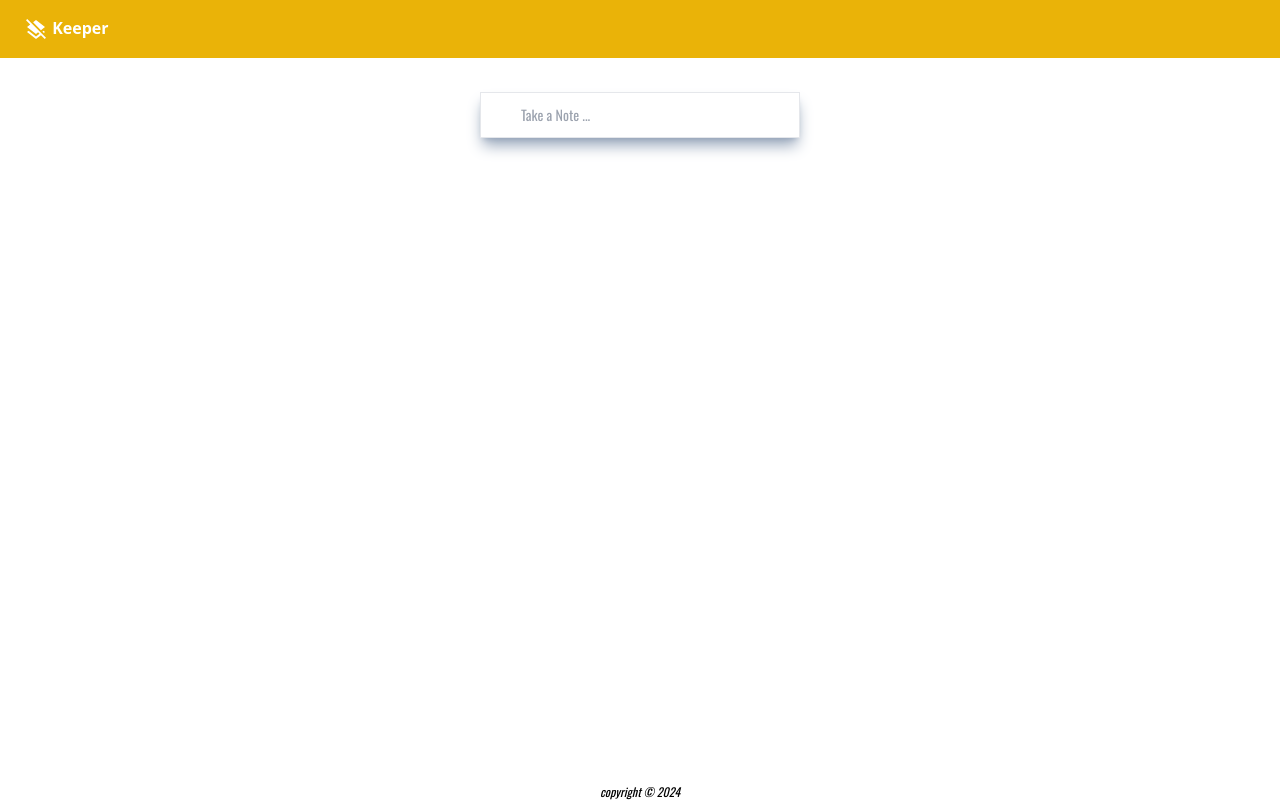
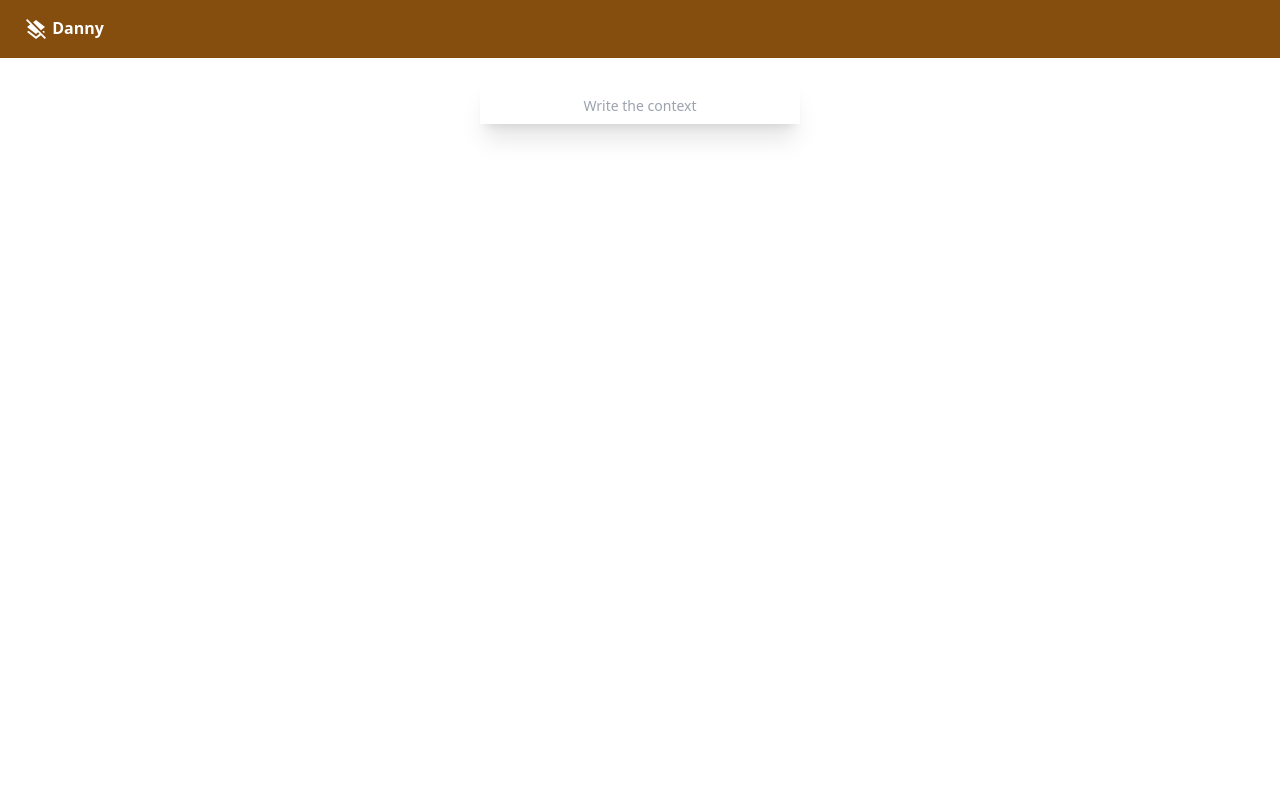
Before and after one commit to Daniel-agozie/Note, a React (Vite) app: page / in a window 1280 px wide. Built offline with nearby package versions, Linux system fonts and the light colour scheme; a web font is replaced by a local one.

Commit message:
updated version

```diff
--- a/package.json
+++ b/package.json
@@ -16,7 +16,9 @@
     "@mui/material": "^6.1.9",
     "dayjs": "^1.11.13",
     "react": "^18.3.1",
-    "react-dom": "^18.3.1"
+    "react-dom": "^18.3.1",
+    "tailwind-scrollbar-hide": "^2.0.0",
+    "uuid": "^11.0.5"
   },
   "devDependencies": {
     "@eslint/js": "^9.13.0",
--- a/src/App.jsx
+++ b/src/App.jsx
@@ -1,34 +1,16 @@
-import { useState } from "react"
-import Header from "./Header"
-import CreateArea from "./CreateArea"
-import Footer from "./Footer"
-import Note from "./Note"
+import React from 'react'
+import Header from './Header';
+import Note from './Note';
+import CreateNote from './CreateNote';
+
 
 const App = () => {
-  const [notes, setNotes] =useState([])
-
-  const addNote = (note) => {
-     setNotes(preNotes => {
-     return [...preNotes, note]
-    })
-  }
-
-  function deleteNote(id) {
-    setNotes((preNotes) => {
-     return preNotes.filter((notesItem, index) => {
-        return index !== id
-      })
-    })
-  }
 
   return (
     <div>
       <Header />
-      <CreateArea onAdd={addNote}/>
-      {notes.map((notesItem, index) => {
-        return <Note key={index} id={index} title={notesItem.title} content={notesItem.content} onDelete={deleteNote} />
-      })}
-      <Footer />
+      <Note />
+      <CreateNote />
     </div>
   )
 }
--- a/src/CreateArea.jsx
+++ /dev/null
@@ -1,57 +0,0 @@
-import { useState } from "react";
-import AddIcon from '@mui/icons-material/Add';
-import { Zoom } from "@mui/material";
-import {Fab} from "@mui/material";
-
-const CreateArea = (props) => {
-  const [note, setNote] =useState({
-    title : "",
-    content : ""
-  })
-
-  const [isExpand, setExpand] = useState(false);
-
-  const handleChange = (event) => {
-    const {name, value} = event.target
-
-    setNote(prevNote => {
-      return {...prevNote,
-        [name] : value
-      }
-    })
-
-  }
-
-  const submitNote = (event) => {
-    props.onAdd(note)
-
-    setNote({
-      title : "",
-      content : ""
-    })
-    event.preventDefault();
-  }
-
-  function handleExpand() {
-    setExpand(true)
-  }
-
-  return (
-    <div className="flex justify-center mt-3 pt-20 ">
-        <form className="border flex flex-col px-10 py-3 font-oswald text-sm relative shadow-lg shadow-slate-400 w-80">
-          {isExpand && <input className="outline-none" type="text" placeholder="Title" name="title" value={note.title} onChange={handleChange}/>}
-
-          <textarea className="outline-none resize-none overflow-hidden" placeholder="Take a Note ..." name="content" value={note.content} onChange={handleChange} rows={isExpand ? '2' : '1'} onClick={handleExpand}/>
-
-        <Zoom in={isExpand}>
-          <button className="bg-yellow-500 rounded-full w-8 h-8 absolute -bottom-4 right-2 text-xs font-bold" onClick={submitNote} >
-            <AddIcon />
-          </button>
-        </Zoom>
-
-        </form>
-    </div>
-  )
-}
-
-export default CreateArea;
--- /dev/null
+++ b/src/CreateNote.jsx
@@ -0,0 +1,28 @@
+import React, {useContext} from 'react'
+import { AddContext } from './context/ContextProvider';
+import {v4 as uuidv4} from "uuid";
+
+const CreateNote = () => {
+  const {holdNote,handleDelete} = useContext(AddContext);
+
+  return (
+    <div className='mt-5 ml-3 p-4 gap-10 grid grid-cols-2 md:grid-cols-3 lg:grid-cols-4 xl:grid-cols-5 mr-4'>
+      {holdNote.map((hold,index) => {
+        return(
+          <div className='border-2 p-3 break-words relative w-64 h-32 overflow-y-scroll scrollbar-hide shadow-lg ' key={index} id={index}>
+            <div>{hold.title}</div>
+            <div>{hold.content}</div>
+
+              <button className='absolute text-yellow-600 w-11 h-11 rounded-full text-xs font-montserrat font-bold outline-none' onClick={() => (
+                handleDelete(hold)
+              )}>Delete</button>
+
+
+          </div>
+        )
+      })}
+    </div>
+  )
+}
+
+export default CreateNote;
--- a/src/Header.jsx
+++ b/src/Header.jsx
@@ -2,10 +2,10 @@ import LayersClearIcon from '@mui/icons-material/LayersClear';
 
 const Header = () => {
   return (
-    <div className="bg-yellow-500 p-4 z-10 fixed top-0 right-0 left-0">
-      <div className="ml-2 font-montserrat font-bold text-white"><LayersClearIcon /> Keeper</div>
+    <div className="bg-yellow-800 p-4 z-10 fixed top-0 right-0 left-0">
+      <div className="ml-2 font-montserrat font-bold text-white"><LayersClearIcon /> Danny </div>
     </div>
   )
 }
 
-export default Header
+export default Header;
--- a/src/Note.jsx
+++ b/src/Note.jsx
@@ -1,27 +1,35 @@
-import DeleteIcon from '@mui/icons-material/Delete';
-import dayjs from 'dayjs';
+import React,{useContext, useState} from 'react'
+import { AddContext } from './context/ContextProvider';
+import {Zoom} from "@mui/material"
 
-const Note = (props) => {
-  const date = dayjs()
-  const today = date.format('dddd, MMMM D')
+const Note = () => {
+const  {note,handleChange,submitNote} = useContext(AddContext);
 
-  function handleClick() {
-    props.onDelete(props.id)
-  }
+const [expand, setExpand] = useState(false)
+
+const handleExpand = () =>{
+  setExpand(true)
+}
 
   return (
-    <div className="border w-56 mt-8 ml-3 relative shadow-xl shadow-gray-300">
-      <div className="ml-2 mt-2 font-oswald text-sm break-words">
-        <div>{props.title}</div>
-        <div>{props.content}</div>
-        <div className='italic font-bold flex justify-center'>{today}
-        </div>
-        <button className="text-yellow-600 w-11 h-11 rounded-full absolute -bottom-2 right-2 text-xs font-montserrat font-bold outline-none" onClick={handleClick}>
-          <DeleteIcon />
-        </button>
-      </div>
+    <div className='pt-20 flex justify-center'>
+
+      <form className='flex flex-col p-2 relative shadow-xl w-80' onSubmit={submitNote}>
+        {expand && (
+          <input type='text' placeholder='Write a note' className='outline-none text-center text-sm mt-5' value={note.title} name='title' onChange={handleChange}/>
+        )}
+
+        <textarea rows={expand ? '2' : '1'} placeholder='Write the context' className='resize-none outline-none text-center text-sm mt-2 scrollbar-hide' value={note.content} name='content' onChange={handleChange} onClick={handleExpand}/>
+
+      <Zoom in={expand}>
+        <button className="bg-yellow-500 rounded-full w-8 h-8 absolute -bottom-4 right-2 text-xs font-bold" >
+            Add
+          </button>
+      </Zoom>
+
+      </form>
+
     </div>
-
   )
 }
 
--- /dev/null
+++ b/src/context/ContextProvider.jsx
@@ -0,0 +1,68 @@
+import React, { useState,createContext, useEffect } from 'react';
+import {v4 as uuidv4} from "uuid";
+
+export const AddContext = createContext();
+
+const ContextProvider = ({children}) => {
+
+  const [note,setNote] = useState({
+    title : "",
+    content : "",
+  });
+
+  const [holdNote, setHold] = useState([])
+
+  const handleChange = (event) => {
+    const {name,value} = event.target;
+
+    setNote(preNote => {
+      return {...preNote,
+        [name] : value
+      }
+    })
+  };
+
+
+  const addNote = (note) => {
+    // const newNote = {...note,id:Date.now()}
+    // const newNote = {...note, id: uuidv4()}
+     const newNote = {...note, id: uuidv4()}
+     console.log(newNote);
+    setHold(preNote => {
+      return [...preNote, newNote]
+    })
+
+    setNote({
+      title : "",
+      content : "",
+    })
+  }
+
+  const deleteNote = (id) => {
+    setHold((preNotes) => {
+      return preNotes.filter((uuidv4) => {
+        return uuidv4 !== id
+      })
+    })
+  }
+
+  const submitNote = (event) => {
+    addNote(note)
+    event.preventDefault();
+  }
+
+  const handleDelete = (id) => {
+    deleteNote(id)
+ }
+
+
+  return (
+    <div>
+      <AddContext.Provider value={{note,handleChange,submitNote,holdNote,handleDelete}}>
+        {children}
+      </AddContext.Provider>
+    </div>
+  )
+}
+
+export default ContextProvider
--- a/src/main.jsx
+++ b/src/main.jsx
@@ -1,7 +1,10 @@
 import { createRoot } from 'react-dom/client'
 import './index.css'
 import App from './App.jsx'
+import ContextProvider from './context/ContextProvider.jsx'
 
 createRoot(document.getElementById('root')).render(
-    <App />
+    <ContextProvider>
+        <App />
+    </ContextProvider>
 )
--- a/tailwind.config.js
+++ b/tailwind.config.js
@@ -11,5 +11,7 @@ export default {
       },
     },
   },
-  plugins: [],
+  plugins: [
+    require('tailwind-scrollbar-hide')
+  ],
 }
```
Also changed, not shown: 1 other file (tests, documents, lock files or other folders).
